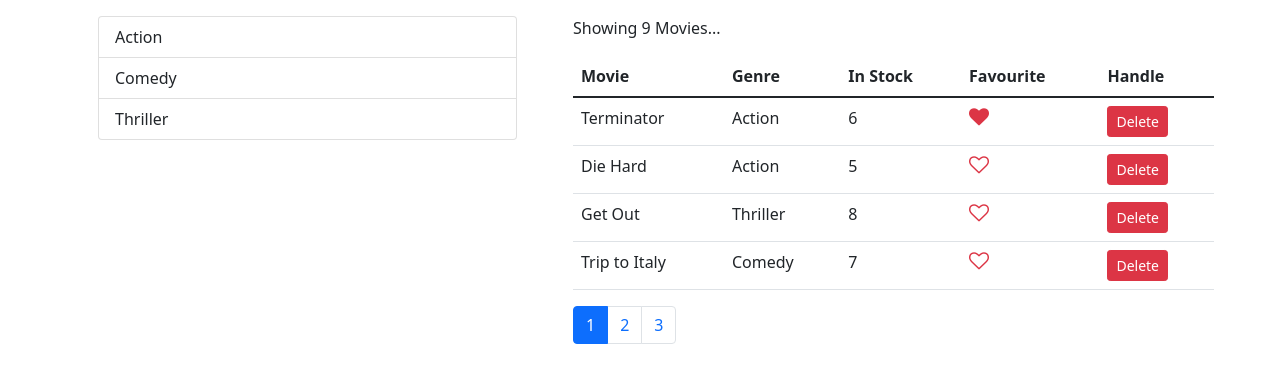
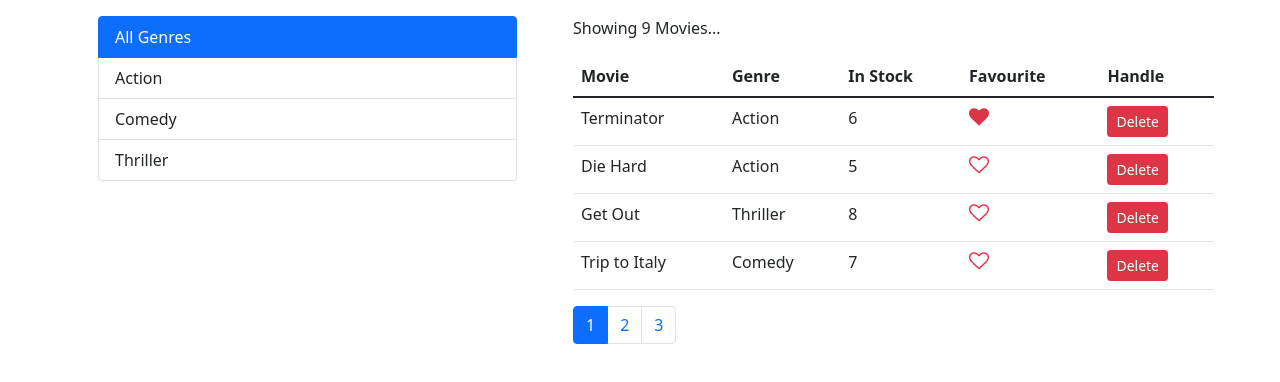
Before and after one commit to anasabufarraj/hello_react, a React (Create React App) app: page / in a window 1280 px wide. Shown: the top 382 px of the page. Built offline with nearby package versions, Linux system fonts and the light colour scheme.

Commit message:
Filtering - Adding "All Genres"..my solution

```diff
--- a/src/components/common/ListGroup.jsx
+++ b/src/components/common/ListGroup.jsx
@@ -1,6 +1,17 @@
 function ListGroup(props) {
   return (
     <div className="list-group m-3">
+      <li
+        style={{ cursor: 'pointer' }}
+        className={
+          !props.selectedItem
+            ? 'list-group-item list-group-item-action active'
+            : 'list-group-item list-group-item-action'
+        }
+        onClick={() => props.onItemSelect()}
+      >
+        All Genres
+      </li>
       {props.items.map((genre) => (
         <li
           style={{ cursor: 'pointer' }}
--- a/src/components/movies.jsx
+++ b/src/components/movies.jsx
@@ -18,6 +18,7 @@ class Movies extends Component {
     super(props);
     this.handlePageChange = this.handlePageChange.bind(this);
     this.handleGenreSelect = this.handleGenreSelect.bind(this);
+    // this.handleGenresSelectAll = this.handleGenresSelectAll.bind(this);
   }
 
   componentDidMount() {
@@ -41,7 +42,8 @@ class Movies extends Component {
     this.setState({ activePage: page });
   }
 
-  handleGenreSelect(genre) {
+  handleGenreSelect(genre = null) {
+    // DOC: Default argument is null, returns all items if no argument provided for 'All Genres'.
     this.setState({ selectedGenre: genre });
   }
 
```
